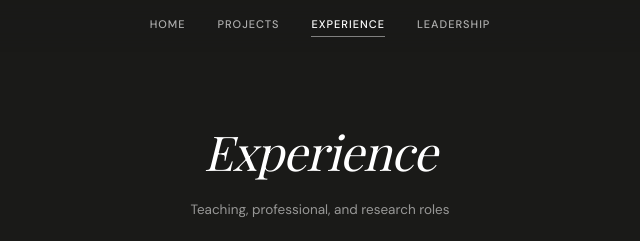
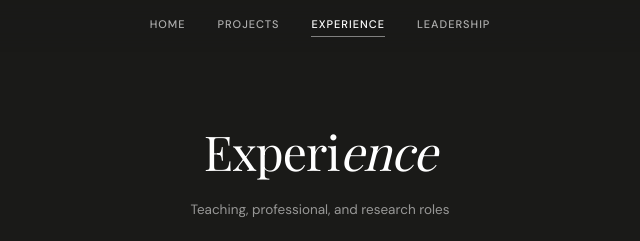
Before and after one commit to linhvu11/linhvu-cv-2, a plain HTML site: page experience.html in a window 1280 px wide. Shown: the top 241 px of the page, 320-960 px from the left. Drawn offline with nearby package versions, Linux system fonts and the light colour scheme; a web font is replaced by a local one.

Commit message:
Update heading text in experience.html

```diff
--- a/experience.html
+++ b/experience.html
@@ -22,7 +22,7 @@
 </nav>
 
 <div class="page-hero">
-  <h1><em>Experience</em></h1>
+  <h1>Experi<em>ence</em></h1>
   <p>Teaching, professional, and research roles</p>
 </div>
 
```
